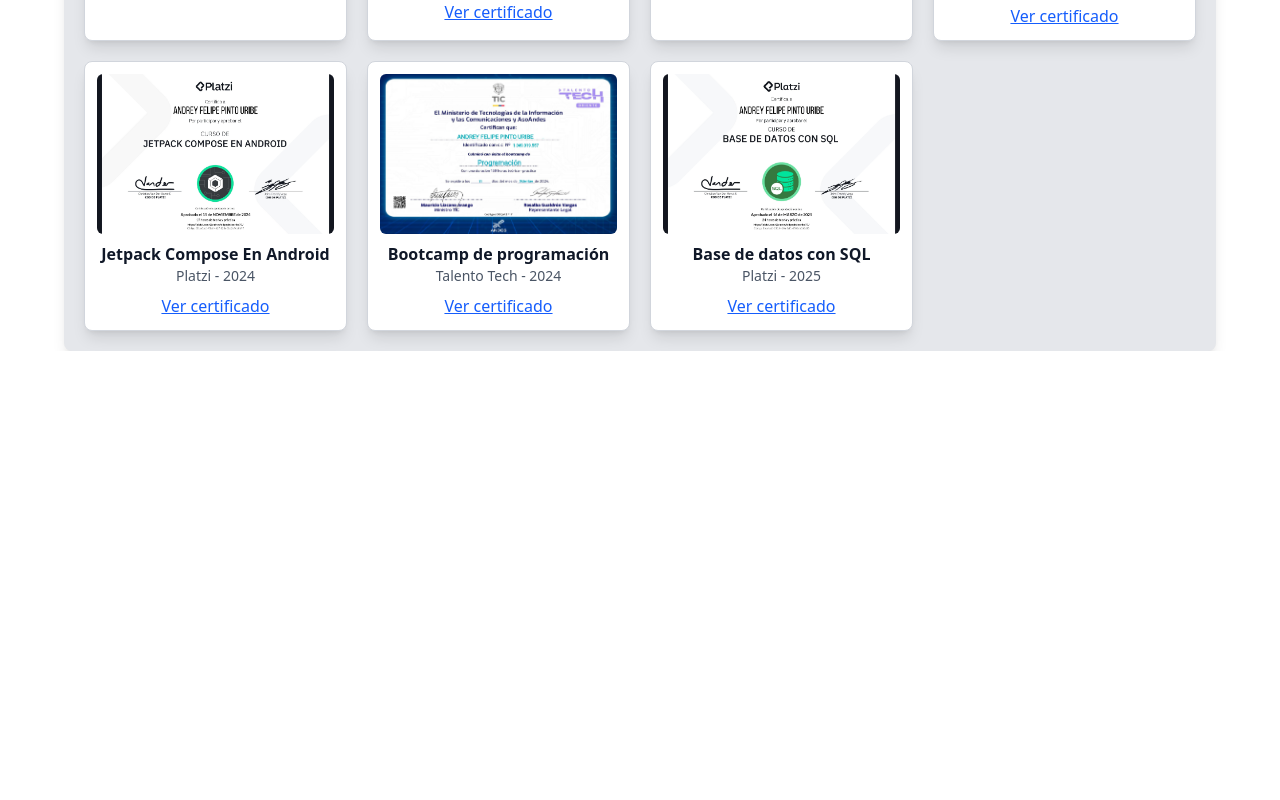
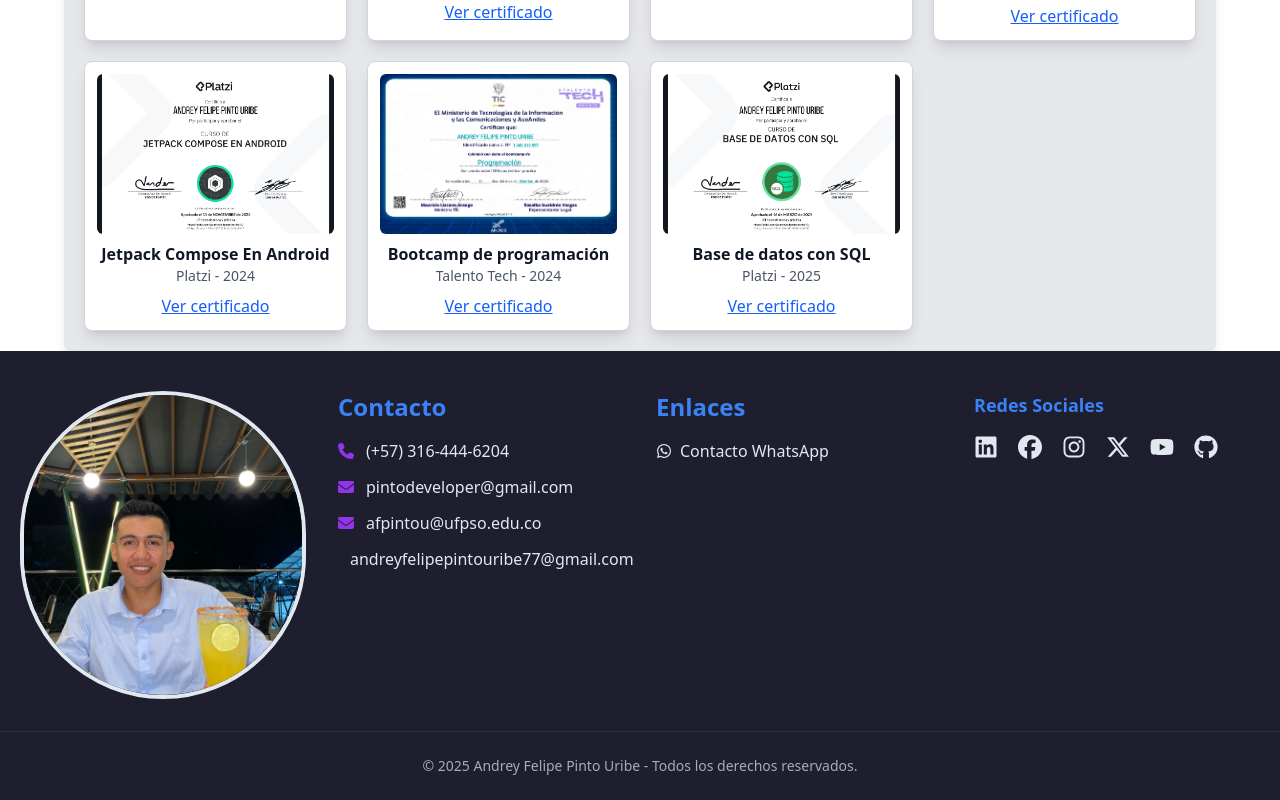
Before and after one commit to pintofelipe/Felipe77CV, a React (Vite) app: page /projects in a window 1280 px wide. Shown: the part 1975-2775 px from the top of the page. Before the commit the page ends 2326 px from the top, so only its background shows below. Built offline with nearby package versions, Linux system fonts and the light colour scheme.

Commit message:
feat: add the footer

```diff
--- a/package.json
+++ b/package.json
@@ -13,6 +13,7 @@
     "@tailwindcss/vite": "^4.0.15",
     "react": "^19.0.0",
     "react-dom": "^19.0.0",
+    "react-icons": "^5.5.0",
     "react-router-dom": "^6.30.1",
     "tailwindcss": "^4.0.15"
   },
--- a/src/components/Footer.tsx
+++ b/src/components/Footer.tsx
@@ -1,8 +1,142 @@
+import {
+  FaPhone,
+  FaEnvelope,
+  FaWhatsapp,
+  FaLinkedin,
+  FaFacebook,
+  FaInstagram,
+  FaXTwitter,
+  FaYoutube,
+  FaGithub,
+} from "react-icons/fa6";
+import imgPrincipal from "../assets/fonts/img-principal.jpg";
+
 const Footer = () => {
-    return(
-        <>
-        </>
-    )
-}
+  return (
+    <footer className="bg-[#1E1E2E] text-[#E2E8F0] pt-10 pb-6">
+      <div className="container mx-auto px-5 grid grid-cols-1 md:grid-cols-4 gap-8 border-b border-[#2D2F45] pb-8">
+
+
+
+        {/* logo / img*/}
+        <div className="flex flex-col items-center md:items-start">
+          <img
+            src={imgPrincipal}
+            alt="Fondo del autor"
+            className=" w-77 h-77 rounded-full object-cover border-4 border-[#3B82F6 shadow-lg]"
+          />
+        </div>
+        {/* Contacto* */}
+        <div>
+          <h4 className="text-2xl font-semibold mb-4 text-[#3B82F6]">
+            Contacto
+          </h4>
+
+          <div className="space-y-3">
+            <div className="flex items-center gap-3">
+              <FaPhone className="text-[#9333EA]" />
+              <p>(+57) 316-444-6204</p>
+            </div>
+
+            <div className="flex items-center gap-3">
+              <FaEnvelope className="text-[#9333EA]" />
+              <p>pintodeveloper@gmail.com</p>
+            </div>
+
+            <div className="flex items-center gap-3">
+              <FaEnvelope className="text-[#9333EA]" />
+              <p>afpintou@ufpso.edu.co</p>
+            </div>
+
+            <div className="flex items-center gap-3">
+              <FaEnvelope className="text-[#9333EA]" />
+              <p>andreyfelipepintouribe77@gmail.com</p>
+            </div>
+          </div>
+        </div>
+        {/* Enlaces* */}
+
+        <div>
+          <h4 className="text-2xl font-semibold mb-4 text-[#3B82F6]">
+            Enlaces
+          </h4>
+          <a
+            href="https://api.whatsapp.com/send?phone=3164446204&text=%C2%A1Hablas%20con%20Felipe77%21"
+            target="_blank"
+            rel="noopener noreferrer"
+            className="flex items-center gap-2 hover:text-[#9333EA] transition"
+          >
+            <FaWhatsapp /> Contacto WhatsApp
+          </a>
+        </div>
+
+        {/*  Redes Sociales */}
+        <div>
+          <h4 className="text-lg font-semibold mb-4 text-[#3B82F6]">
+            Redes Sociales
+          </h4>
+          <div className="flex gap-5 text-2xl">
+            <a
+              href="https://www.linkedin.com/"
+              target="_blank"
+              rel="noopener noreferrer"
+              className="hover:text-[#2563EB] transition"
+            >
+              <FaLinkedin />
+            </a>
+            <a
+              href="https://web.facebook.com/andreyfelipe.pintouribe"
+              target="_blank"
+              rel="noopener noreferrer"
+              className="hover:text-[#3B82F6] transition"
+            >
+              <FaFacebook />
+            </a>
+            <a
+              href="https://www.instagram.com/felipep_77/"
+              target="_blank"
+              rel="noopener noreferrer"
+              className="hover:text-[#DB2777] transition"
+            >
+              <FaInstagram />
+            </a>
+            <a
+              href="https://twitter.com/PINTOFELIPE77"
+              target="_blank"
+              rel="noopener noreferrer"
+              className="hover:text-white transition"
+            >
+              <FaXTwitter />
+            </a>
+            <a
+              href="https://www.youtube.com/channel/UCfGXFR99-59mXv0I_htKmaA"
+              target="_blank"
+              rel="noopener noreferrer"
+              className="hover:text-red-600 transition"
+            >
+              <FaYoutube />
+            </a>
+            <a
+              href="https://github.com/pintofelipe/programming.git"
+              target="_blank"
+              rel="noopener noreferrer"
+              className="hover:text-[#9333EA] transition"
+            >
+              <FaGithub />
+            </a>
+          </div>
+        </div>
+
+
+      </div>
+
+       <div className="text-center text-sm text-[#E2E8F0]/70 mt-6">
+          © {new Date().getFullYear()} Andrey Felipe Pinto Uribe - Todos los
+          derechos reservados.
+        </div>
+    </footer>
+  );
+};
+
 
 export default Footer;
--- a/src/main.tsx
+++ b/src/main.tsx
@@ -8,7 +8,7 @@
 import Certificate from "./components/Certificate.tsx";
 import Skill from "./components/Skills.tsx";
 import Projects from "./components/Projects.tsx";
-
+import Footer from "./components/Footer.tsx";
 
 createRoot(document.getElementById("root")!).render(
   <StrictMode>
@@ -23,5 +23,6 @@
       </Routes>
     </BrowserRouter>
     <Certificate/>
+    <Footer/>
   </StrictMode>
 );
```
Also changed, not shown: 1 other file (tests, documents, lock files or other folders).
